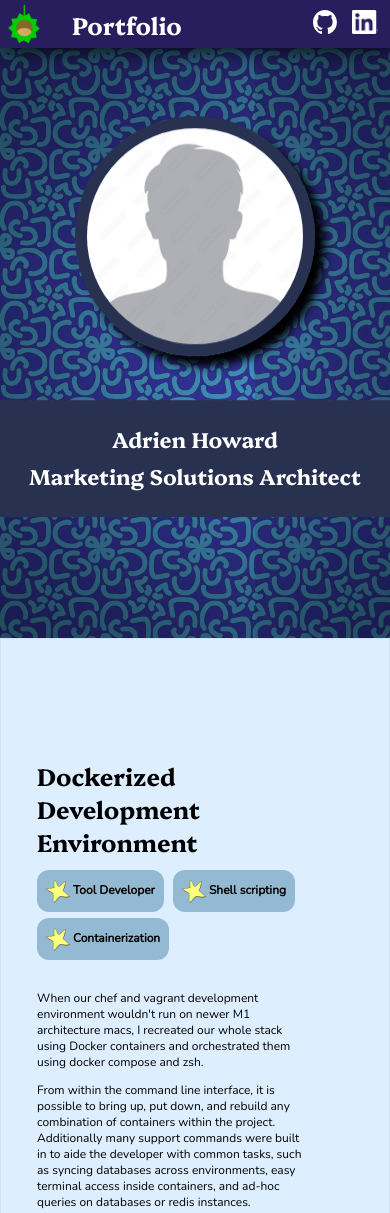
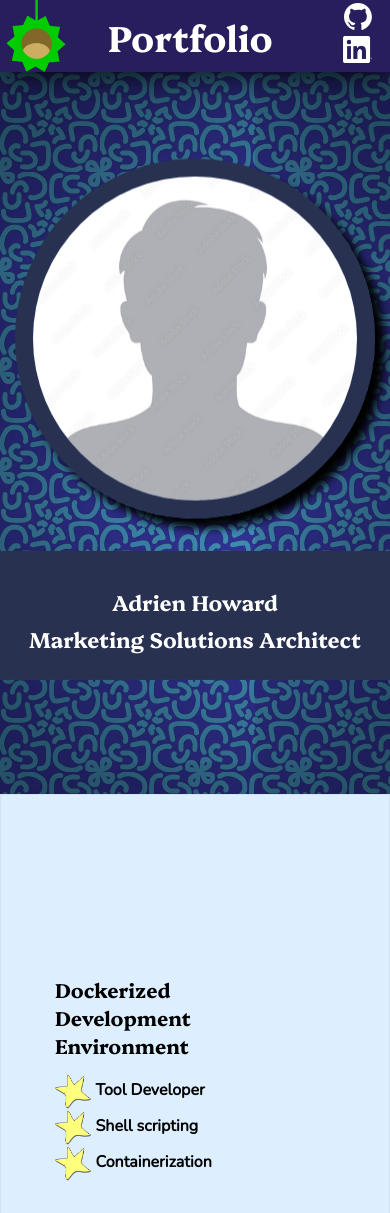
Before and after one commit to littlechestnutgames/littlechestnutgames.github.io, a plain HTML site: page index.html in a window 390 px wide. Shown: the top 1213 px of the page. Drawn offline with Linux system fonts and the light colour scheme; no server answers.

Commit message:
Add logo sizes. Alter font size on mobile. Change skill layout on mobile.

```diff
--- a/index.html
+++ b/index.html
@@ -2,6 +2,13 @@
 <html lang="en" charset="utf-8">
     <head>
         <title>Adrien Howard - Portfolio</title>
+        <link rel="icon" type="image/webp" href="media/littlechestnutlogo-16x16.webp" sizes="16x16">
+        <link rel="icon" type="image/webp" href="media/littlechestnutlogo-32x32.webp" sizes="32x32">
+        <link rel="icon" type="image/webp" href="media/littlechestnutlogo-64x64.webp" sizes="64x64">
+        <link rel="icon" type="image/webp" href="media/littlechestnutlogo-128x128.webp" sizes="128x128">
+        <link rel="icon" type="image/webp" href="media/littlechestnutlogo-192x192.webp" sizes="192x192">
+        <link rel="icon" type="image/webp" href="media/littlechestnutlogo-256x256.webp" sizes="256x256">
+        <link rel="icon" type="image/webp" href="media/littlechestnutlogo-512x512.webp" sizes="512x512">
         <link rel="stylesheet" href="portfolio.css">
     </head>
     <body>
@@ -9,9 +16,10 @@
             <div>
                 <a href="/">
                     <picture>
-                        <source media="(max-width: 767px)" srcset="media/logo_128.png">
-                        <source media="(min-width: 768px) and (max-width: 1024px)" srcset="media/logo_256.png">
-                        <img src="media/logo_512.png" alt="LittleChestnut Games Logo">
+                        <source media="(max-width: 991px)" srcset="media/littlechestnutlogo-128x128.webp">
+                        <source media="(min-width: 992px)" srcset="media/littlechestnutlogo-192x192.webp">
+                        <source media="(min-width: 1200px) and (max-width: 1399px)" srcset="media/littlechestnutlogo-256x256.webp">
+                        <img src="media/littlechestnutlogo-512x512.webp" alt="LittleChestnut Games Logo">
                     </picture>
                 </a>
             </div>
@@ -214,9 +222,10 @@
             <div>
                 <a href="/">
                     <picture>
-                        <source media="(max-width: 767px)" srcset="media/logo_128.png">
-                        <source media="(min-width: 768px) and (max-width: 1024px)" srcset="media/logo_256.png">
-                        <img src="media/logo_512.png" alt="LittleChestnutGames Logo">
+                        <source media="(max-width: 991px)" srcset="media/littlechestnutlogo-128x128.webp">
+                        <source media="(min-width: 992px)" srcset="media/littlechestnutlogo-192x192.webp">
+                        <source media="(min-width: 1200px) and (max-width: 1399px)" srcset="media/littlechestnutlogo-256x256.webp">
+                        <img src="media/littlechestnutlogo-512x512.webp" alt="LittleChestnut Games Logo">
                     </picture>
                 </a>
             </div>
--- a/portfolio.css
+++ b/portfolio.css
@@ -205,7 +205,7 @@ section.hero div h3 {
         border: 0 solid rgba(40, 50, 80, 1);
     }
     section.hero div h2 {
-        top: 200px;
+        top: 320px;
         padding-bottom:3em;
     }
     section.hero div h3 {
@@ -226,7 +226,18 @@ section.hero div h3 {
         top: -200px;
     }
     header > nav > ul > li > a > img {
-        max-height: 2rem;
+        max-height: 1.5rem;
+    }
+}
+@media(max-width: 768px) {
+    ul.l-hori li {
+        display: list-item !important;
+        font-size: 16px;
+        background-color: transparent !important;
+        color: var(--fg-primary);
+        padding: 0 !important;
+        margin-right: 0 !important;
+        margin-bottom: 0 !important;
     }
 }
 
@@ -295,6 +306,7 @@ ul.l-hori li {
     background-color: var(--bg-primary-widget);
     color: var(--fg-primary-widget);
     border-radius: 1rem;
+    transition: all 0.3s ease-in-out;
 }
 
 section:has(article.two-col):nth-child(even) ul.l-hori li {
@@ -399,10 +411,14 @@ header.collapse {
 
 @media (max-width: 1140px) {
     html {
-        font-size: 12px;
+        font-size: 18px;
     }
     header {
         max-height: 4rem;
+    }
+    article.two-col > div > h2 {
+        font-size:20px;
+        padding-bottom: 1em;
     }
     article.two-col {
         flex-direction: column;
@@ -410,8 +426,11 @@ header.collapse {
     section:has(article.two-col):nth-child(even) > article.two-col {
         flex-direction: column;
     }
+    section:has(article.two-col):nth-child(2n+1) > article.two-col > div > :not(a),
     section:has(article.two-col):nth-child(even) > article.two-col > div > * {
         margin-left: 0;
+        padding-left: 0;
+        padding-right: 0;
     }
 }
 
```
Also changed, not shown: media/littlechestnutlogo-128x128.webp (added), media/littlechestnutlogo-16x16.webp (added), media/littlechestnutlogo-192x192.webp (added), media/littlechestnutlogo-256x256.webp (added), media/littlechestnutlogo-32x32.webp (added), media/littlechestnutlogo-512x512.webp (added), media/littlechestnutlogo-64x64.webp (added).
